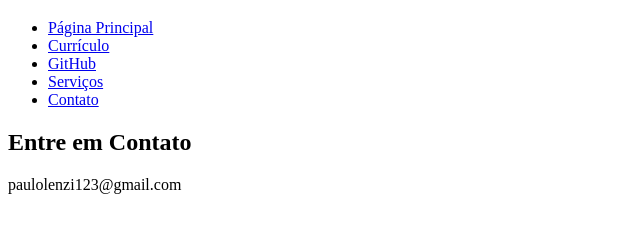
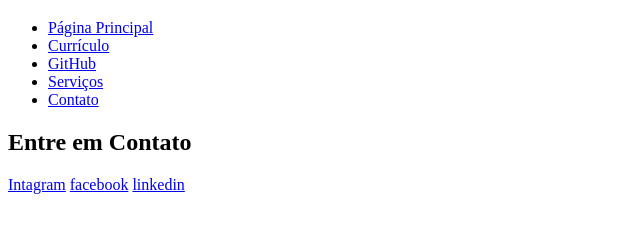
Before and after one commit to paulolenzi21/trabalho-web, a plain HTML site: page contato.html in a window 1280 px wide. Shown: the part 61-294 px from the top of the page, without its empty margins (0-640 px from the left). Drawn offline with Linux system fonts and the light colour scheme.

Commit message:
Add files via upload

```diff
--- a/contato.html
+++ b/contato.html
@@ -21,4 +21,10 @@
     </nav>
     <section>
         <h2>Entre em Contato</h2>
-       <p>paulolenzi123@gmail.com</p>
+        <a href="https://www.instagram.com/paulo_clenzi/">Intagram</a>
+        <a href="https://www.facebook.com/paulocastro.lenzi">facebook</a>
+        <a href="https://www.linkedin.com/in/paulo-castro-lenzi-b160aa228/">linkedin</a>
+
+    </section>
+</body>
+</html>
```
